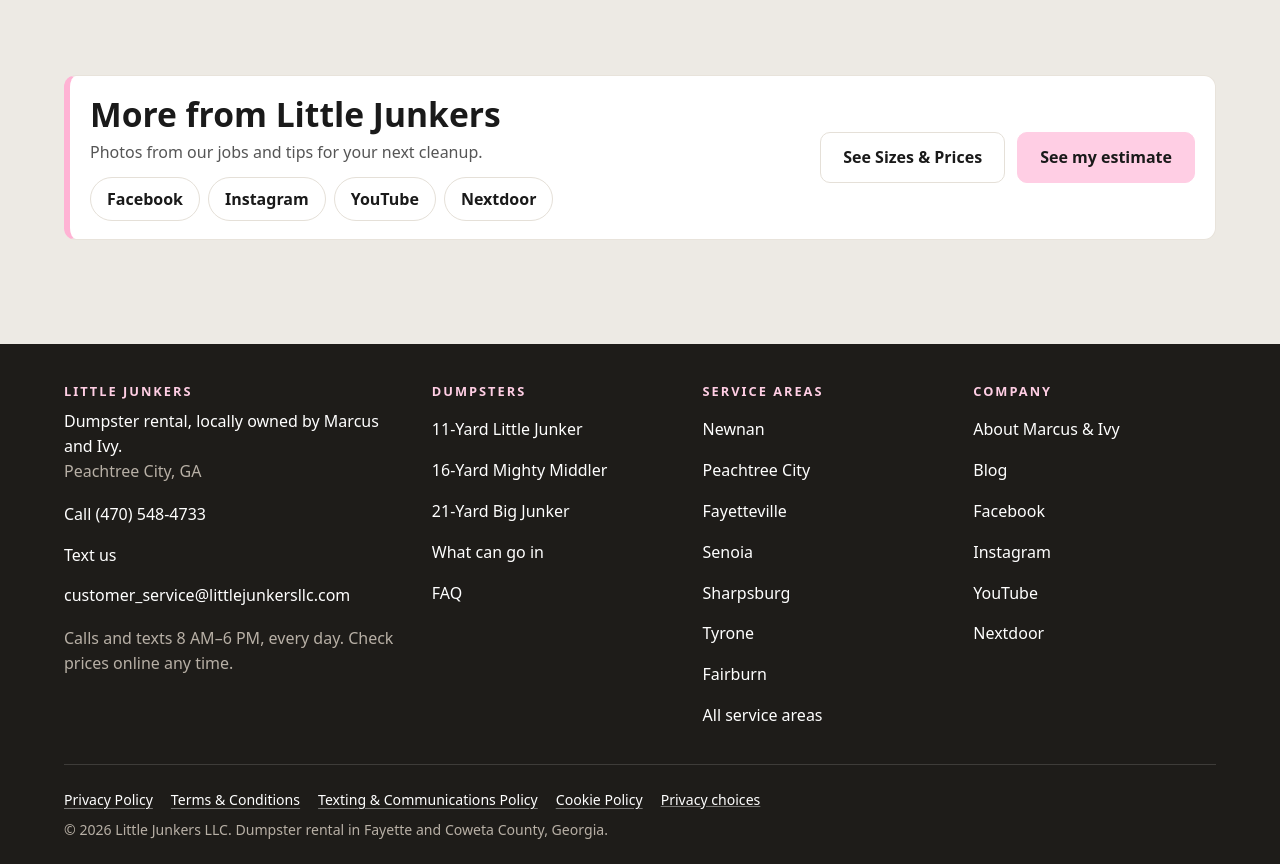
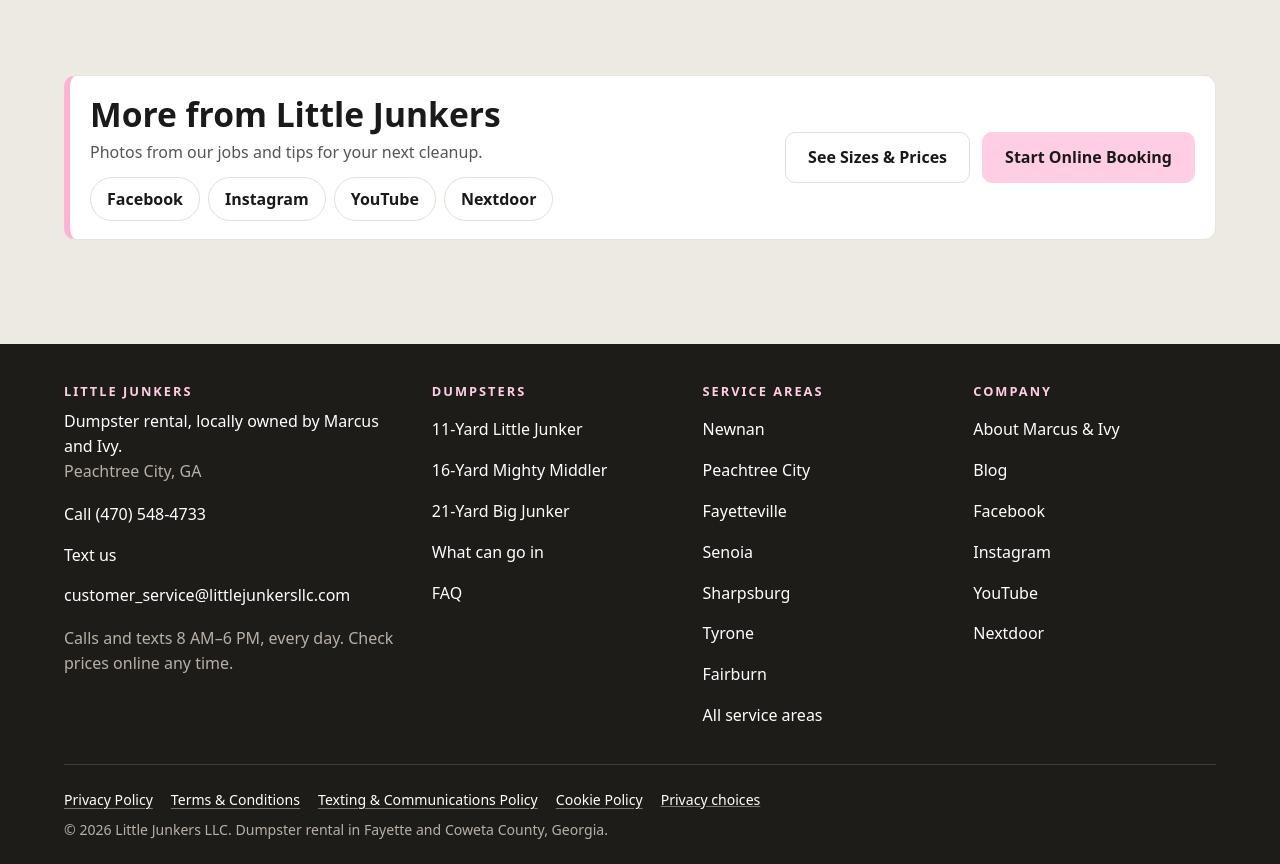
Before and after one commit to Little-Junkers-prog/littlejunkers-website, a Next.js app: page /blog in a window 1280 px wide. Shown: the part 2840-3704 px from the top of the page. Built offline with nearby package versions, Linux system fonts and the light colour scheme; no server answers.

Commit message:
ux(copy): make start-online-booking the primary customer action

```diff
--- a/app/blog/page.tsx
+++ b/app/blog/page.tsx
@@ -120,7 +120,7 @@ export default function BlogIndex() {
                 See Sizes &amp; Prices
               </Link>
               <Link className="btn btn--primary" href="/plan">
-                See my estimate
+                Start Online Booking
               </Link>
             </div>
           </div>
```
